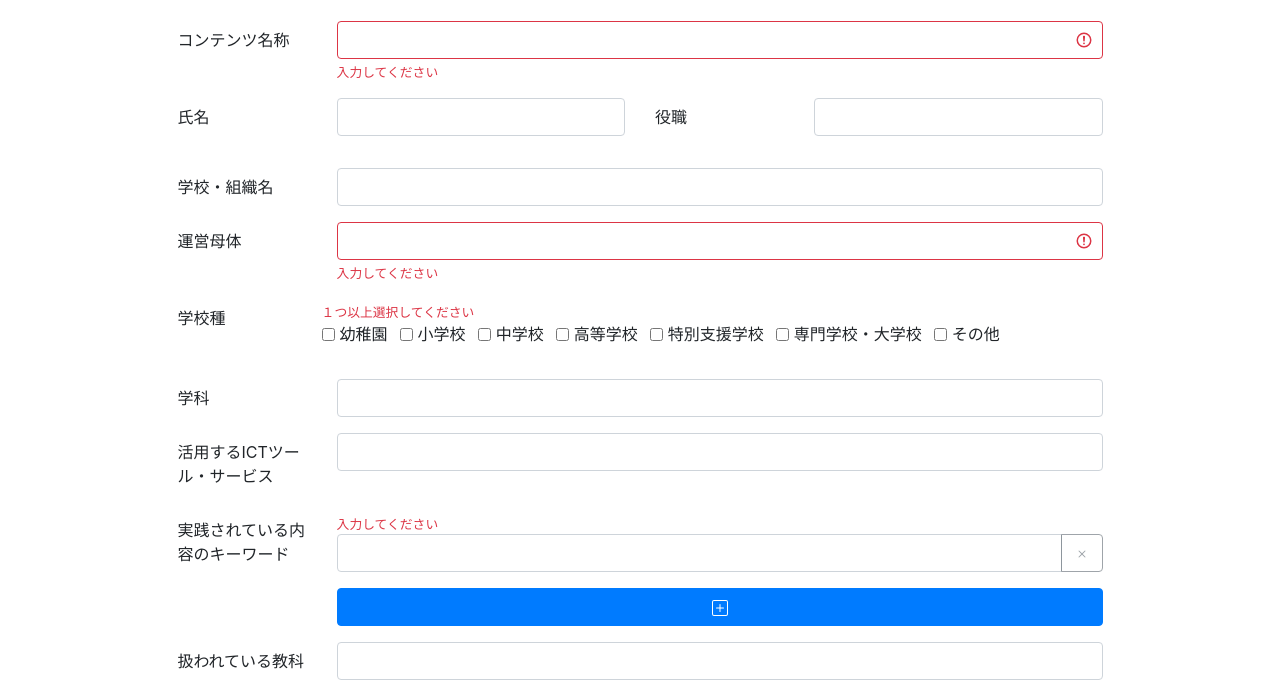
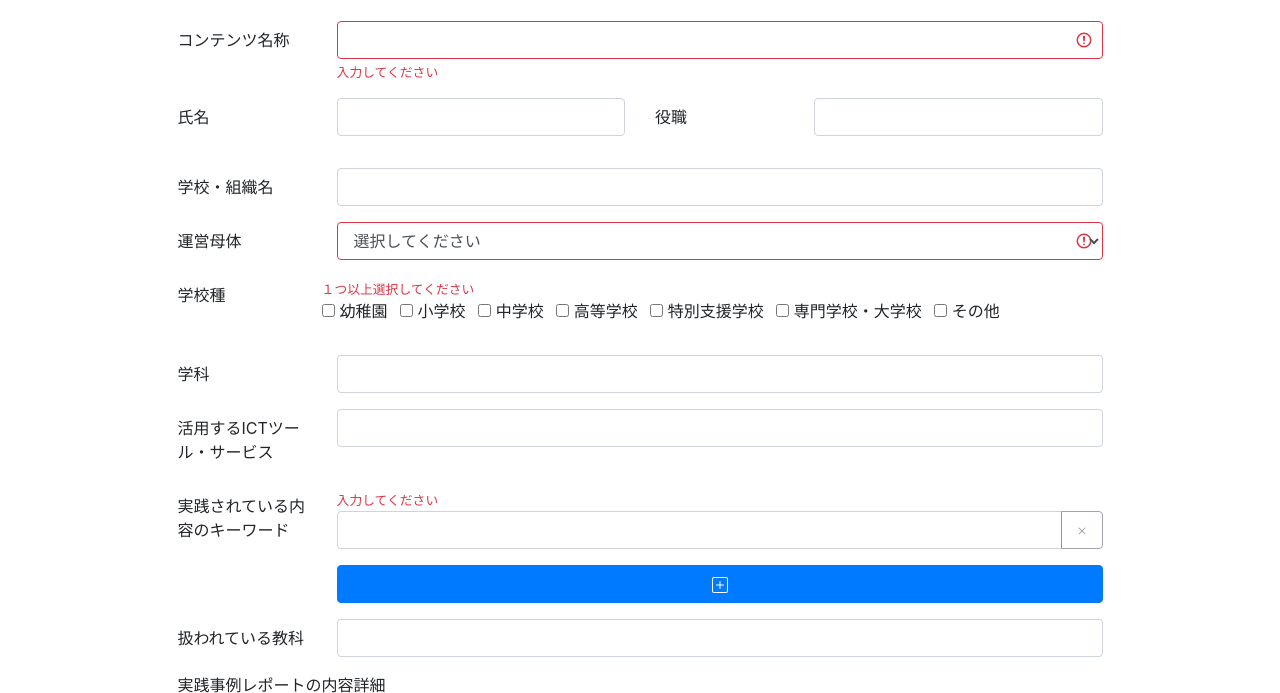
Before and after one commit to Keyhoh/edbase-manager, a Gatsby site: page / in a window 1280 px wide. Shown: the part 97-790 px from the top of the page. Built offline with nearby package versions, Linux system fonts and the light colour scheme; Gatsby itself is replaced by a stand-in of ours.

Commit message:
update: 選択必須制約を実装

```diff
--- a/src/components/edbaseForm/input/managementBody.tsx
+++ b/src/components/edbaseForm/input/managementBody.tsx
@@ -20,6 +20,7 @@ const ManagementBody = () => {
         management_body {
           name
           required
+          format
         }
       }
     }`
@@ -35,13 +36,21 @@ const ManagementBody = () => {
     return management_body.required && isBlank(text)
   }
 
+  const generateOptions = () => {
+    return (
+      management_body.format.map(schoolType => <option value={schoolType}>{schoolType}</option>)
+    )
+  }
+
   return (
     <Form.Group as={Row} controlId="management-body">
       <Form.Label column sm="2">{management_body.name}</Form.Label>
       <Col sm="10">
         <Form.Control required={management_body.required} isInvalid={isInvalid()} onChange={handleChange}
-                      name="management_body" type="text" />
-        <Form.Control.Feedback type="invalid">入力してください</Form.Control.Feedback>
+                      name="management_body" as="select">
+          <option disabled selected>選択してください</option>
+          {generateOptions()}
+        </Form.Control>
       </Col>
     </Form.Group>
   )
```
